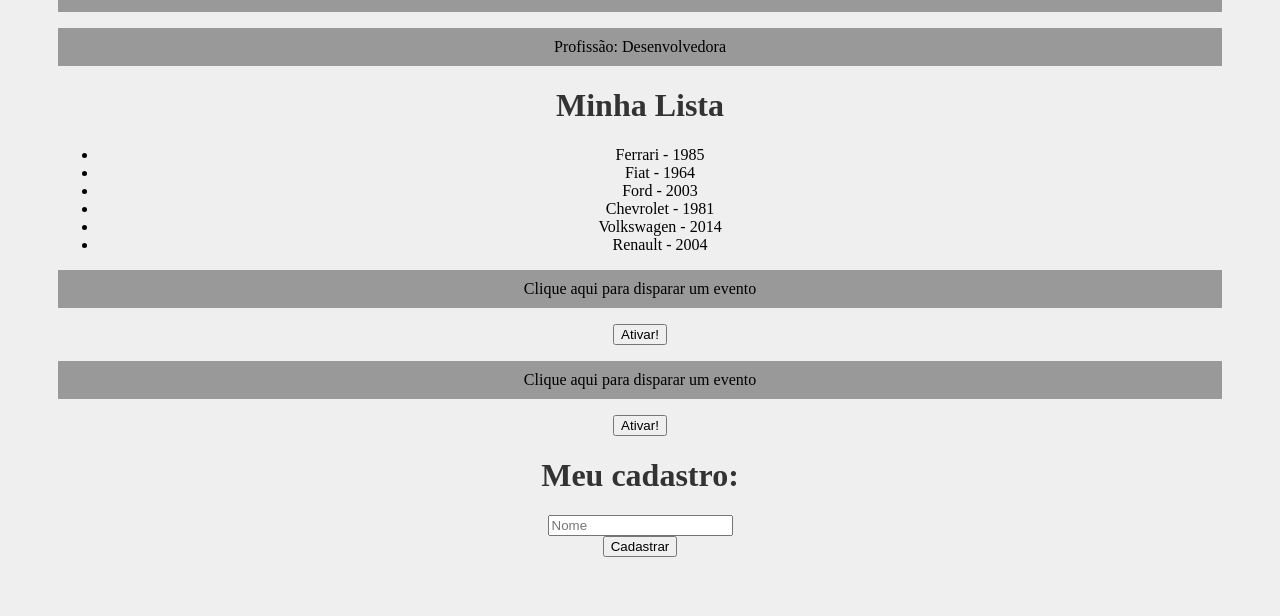
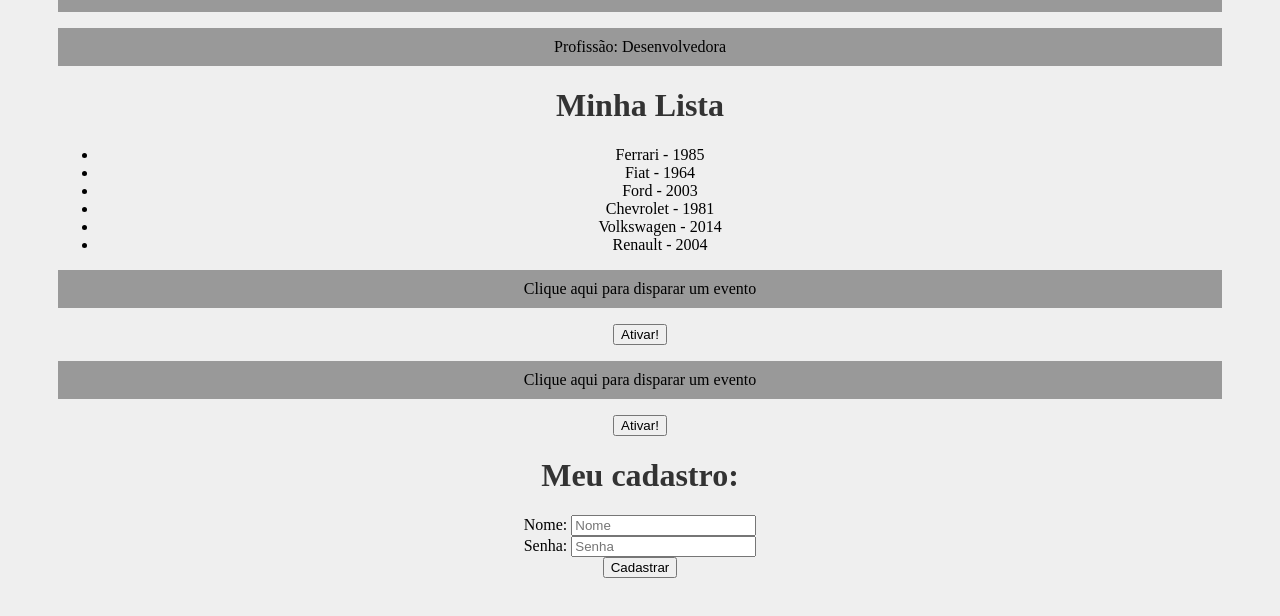
Before and after one commit to SmDum/Curso-ReactHoradeCodar, a React (Create React App) app in the folder meu-projeto/: page / in a window 1280 px wide. Shown: the part 575-1191 px from the top of the page. Built offline with nearby package versions, Linux system fonts and the light colour scheme.

Commit message:
Exercícios

```diff
--- a/meu-projeto/src/components/Form.js
+++ b/meu-projeto/src/components/Form.js
@@ -1,17 +1,41 @@
+import { useState } from 'react';
+
 function Form() {
     function cadastrarUsario(e) {
         e.preventDefault();
-        console.log('Usuário cadastrado com sucesso!');
+        console.log(`Usuário ${name} cadastrado com a senha ${password}`);
     }
+
+    const [name, setName] = useState();
+    const [password, setPassword] = useState();
+
     return (
         <div>
             <h1>Meu cadastro: </h1>
             <form onSubmit={cadastrarUsario}>
                 <div>
-            <input type="text" placeholder="Nome"/>
+                    <label htmlFor="name">Nome: </label>
+                    <input
+                        type="text"
+                        id="name"
+                        name="name"
+                        placeholder="Nome"
+                        onChange={(e) => setName(e.target.value)}
+                    />
+
                 </div>
                 <div>
-            <input type="submit" value="Cadastrar"/>
+                    <label htmlFor="password">Senha: </label>
+                    <input
+                        type="password"
+                        id="password"
+                        name="password"
+                        placeholder="Senha"
+                        onChange={(e) => setPassword(e.target.value)}
+                    />
+                </div>
+                <div>
+                    <input type="submit" value="Cadastrar" />
                 </div>
             </form>
         </div>
```
Lines whose indentation alone changed are shown as unchanged.
